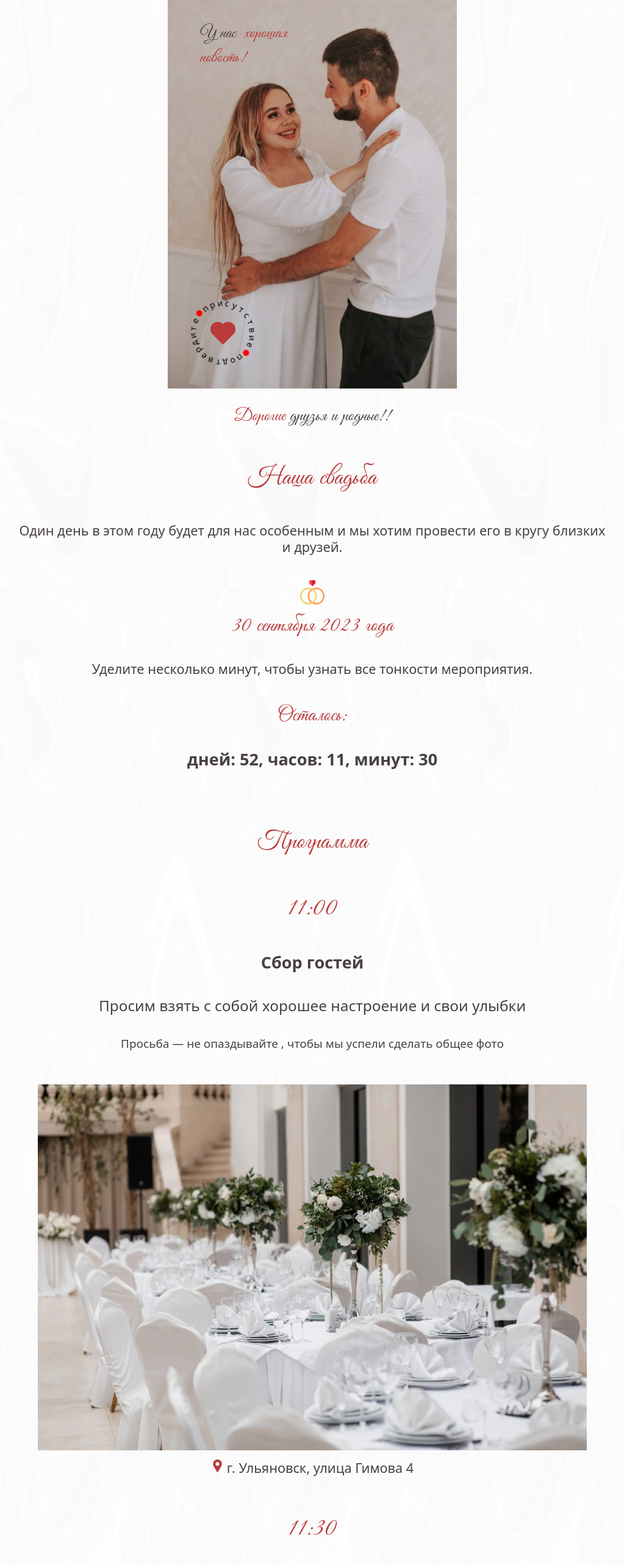
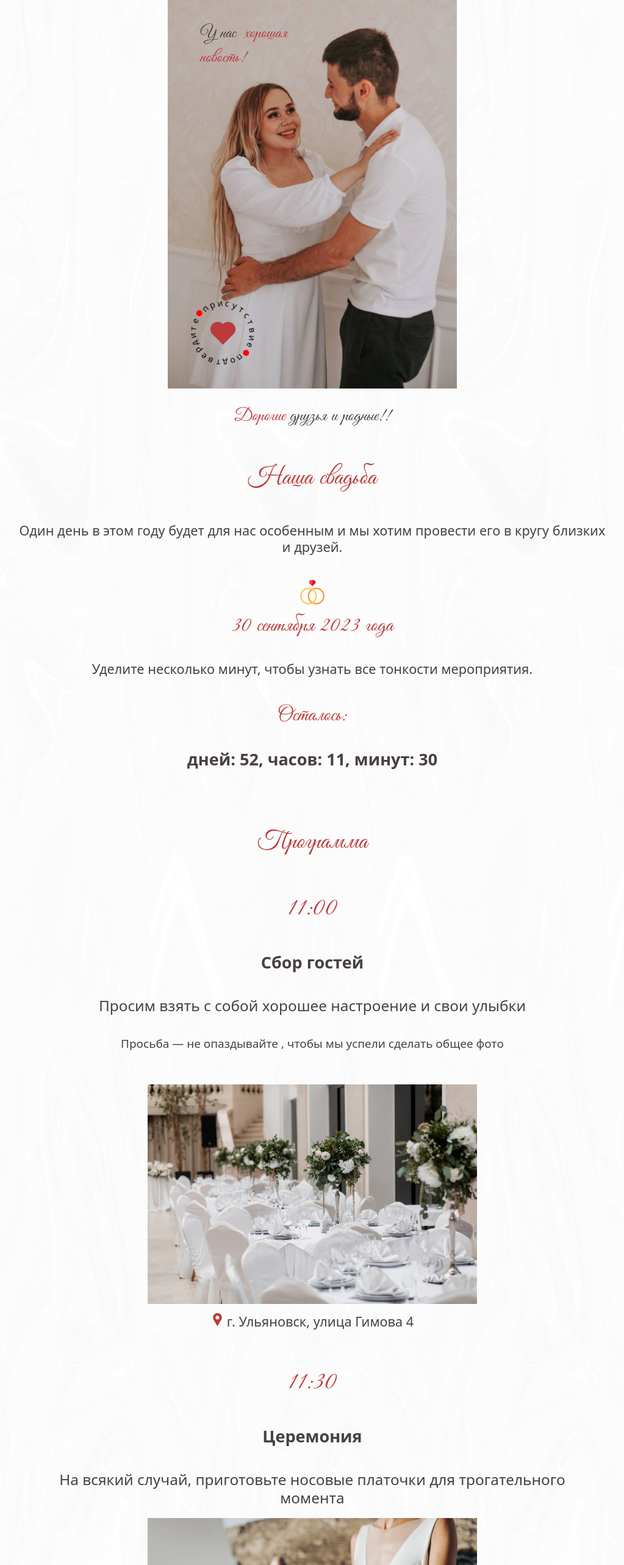
Before and after one commit to nellya1997/wedding-React, a React (Create React App) app in the folder frontend/: page / in a window 1280 px wide. Shown: the top 2566 px of the page at 61% size, without its empty margins (128-1151 px from the left). Built offline with nearby package versions, Linux system fonts and the light colour scheme; no server answers.

Commit message:
-fix of images' size in programm's section;

```diff
--- a/frontend/src/scss/blocks/_programm.scss
+++ b/frontend/src/scss/blocks/_programm.scss
@@ -61,3 +61,13 @@
     }
   }
 }
+
+@media (min-width: 768px) {
+  .programm {
+    picture {
+      img {
+        width: 60%;
+      }
+    }
+  }
+}
```
